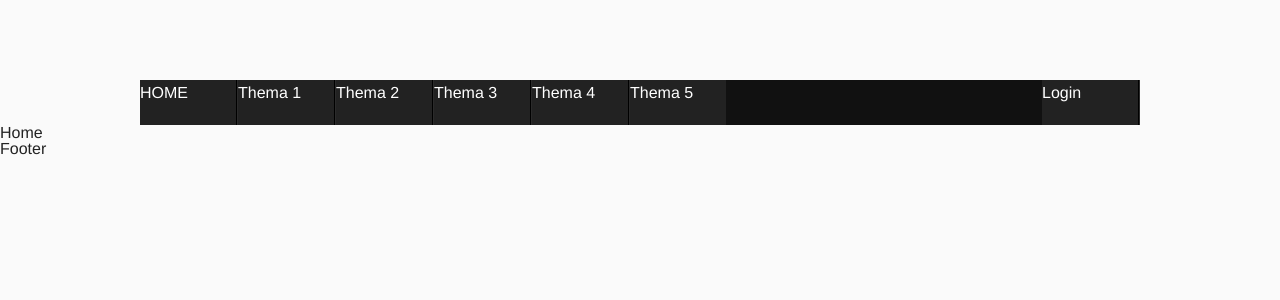
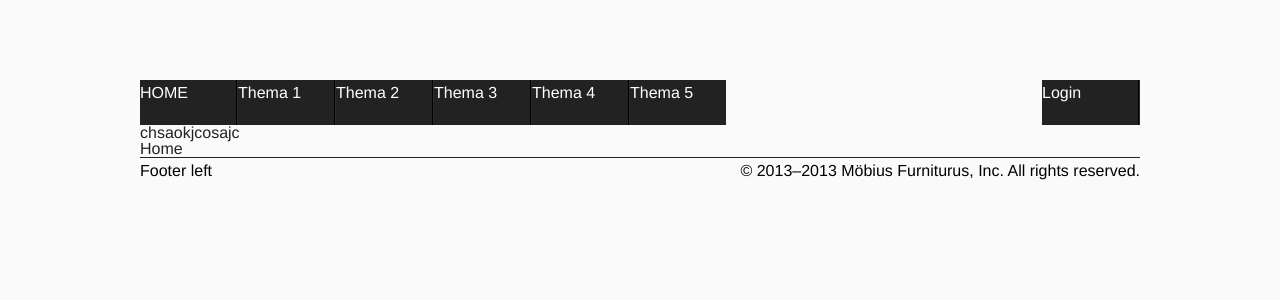
Before and after one commit to polandy/ch.bfh.bti7054.w2013.q.furnitureShop, a PHP site: page / in a window 1280 px wide. Shown: the top 300 px of the page. Run offline with PHP 8.4, Linux system fonts and the light colour scheme.

Commit message:
before redesign

```diff
--- a/src/index.php
+++ b/src/index.php
@@ -15,7 +15,7 @@ $tpl = new TemplateEngine();
     <div class="wrapper">
         <?php $tpl->display("navi"); ?>
         <div class="content">
-            <div style="row">
+            <div class="row">
                 <?php
                 $pageId = isset($_GET["pageId"]) ? $_GET["pageId"] : null;
                 if (isset($pageId)) {
--- a/src/php/home.php
+++ b/src/php/home.php
@@ -0,0 +1,7 @@
+
+
+
+
+<div class="large-12 columns">
+chsaokjcosajc
+</div>
--- a/src/styles/sass-gen/foundation-override.css
+++ b/src/styles/sass-gen/foundation-override.css
@@ -2,3 +2,12 @@
 .contain-to-grid {
   background: #fafafa;
 }
+
+/* line 7, ../sass/foundation-override.scss */
+.top-bar {
+  background: #fafafa;
+}
+/* line 9, ../sass/foundation-override.scss */
+.top-bar .top-bar-section {
+  background: #fafafa;
+}
--- a/src/styles/sass-gen/layout.css
+++ b/src/styles/sass-gen/layout.css
@@ -20,3 +20,26 @@ nav section {
 nav section .active {
   min-width: 6em;
 }
+
+/* line 24, ../sass/layout.scss */
+.content .row {
+  margin: 0 auto;
+}
+/* line 26, ../sass/layout.scss */
+.content .row .column, .content .row .columns {
+  padding: 0;
+}
+
+/* line 32, ../sass/layout.scss */
+footer {
+  background: #fafafa !important;
+}
+/* line 34, ../sass/layout.scss */
+footer .top-bar {
+  border-top: 1px solid;
+}
+/* line 36, ../sass/layout.scss */
+footer .top-bar .top-bar-section ul {
+  background: #fafafa !important;
+  color: black;
+}
--- a/src/styles/sass/foundation-override.scss
+++ b/src/styles/sass/foundation-override.scss
@@ -2,3 +2,20 @@
 .contain-to-grid {
   background: $background-color;
 }
+
+
+.top-bar {
+  background: $background-color;
+  .top-bar-section {
+    background: $background-color;
+    ul {
+
+    }
+  }
+}
+
+.top-bar {
+  .top-bar-section ul {
+    //background: green;
+  }
+}
--- a/src/styles/sass/layout.scss
+++ b/src/styles/sass/layout.scss
@@ -17,3 +17,25 @@ nav {
     }
   }
 }
+
+
+
+.content {
+  .row {
+    margin: 0 auto;
+    .column, .columns {
+      padding: 0;
+    }
+  }
+}
+
+footer {
+  background: $background-color !important;
+  .top-bar {
+    border-top: 1px solid;
+    .top-bar-section ul {
+      background: $background-color !important;
+      color: black;
+    }
+  }
+}
--- a/src/tmpl/footer.tpl.php
+++ b/src/tmpl/footer.tpl.php
@@ -1 +1,18 @@
-Footer
+<div class="contain-to-grid">
+    <footer>
+        <nav class="top-bar">
+            <ul class="title-area">
+                <li class="name"><!-- Leave this empty --></li>
+                <li class="toggle-topbar"><a href="#"><span>Menu</span></a></li>
+            </ul>
+            <section class="top-bar-section">
+                <ul class="left">
+                    <li class="active">Footer left</li>
+                </ul>
+                <ul class="right">
+                    <li class="active">© 2013–2013 M&ouml;bius Furniturus, Inc. All rights reserved.</li>
+                </ul>
+            </section>
+        </nav>
+</div>
+</footer>
--- a/src/tmpl/navi.tpl.php
+++ b/src/tmpl/navi.tpl.php
@@ -1,4 +1,3 @@
-<div class="wrapper">
     <div class="contain-to-grid">
         <nav class="top-bar">
             <ul class="title-area">
```
Also changed, not shown: src/styles/sass/variables.scss (line endings or trailing spaces).
